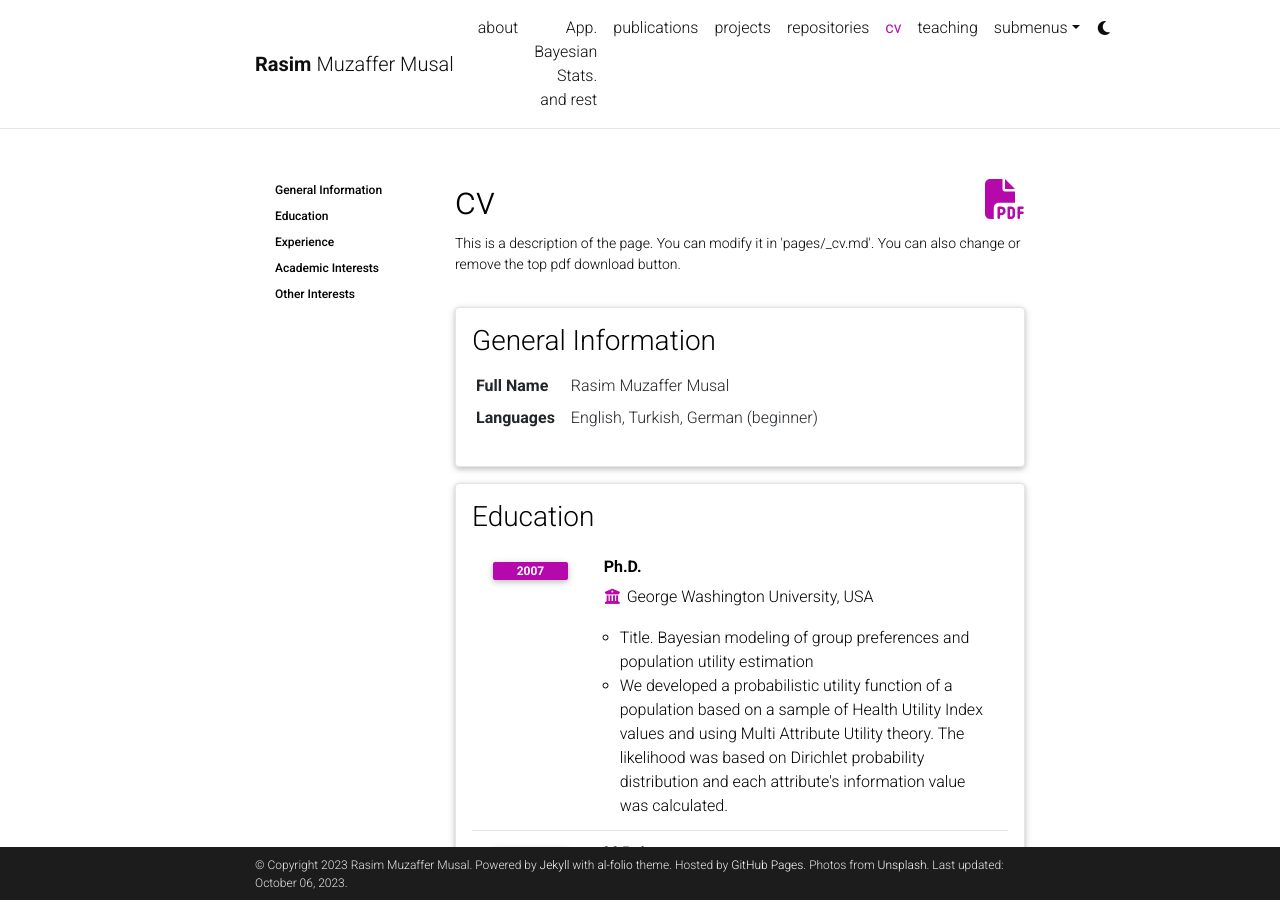
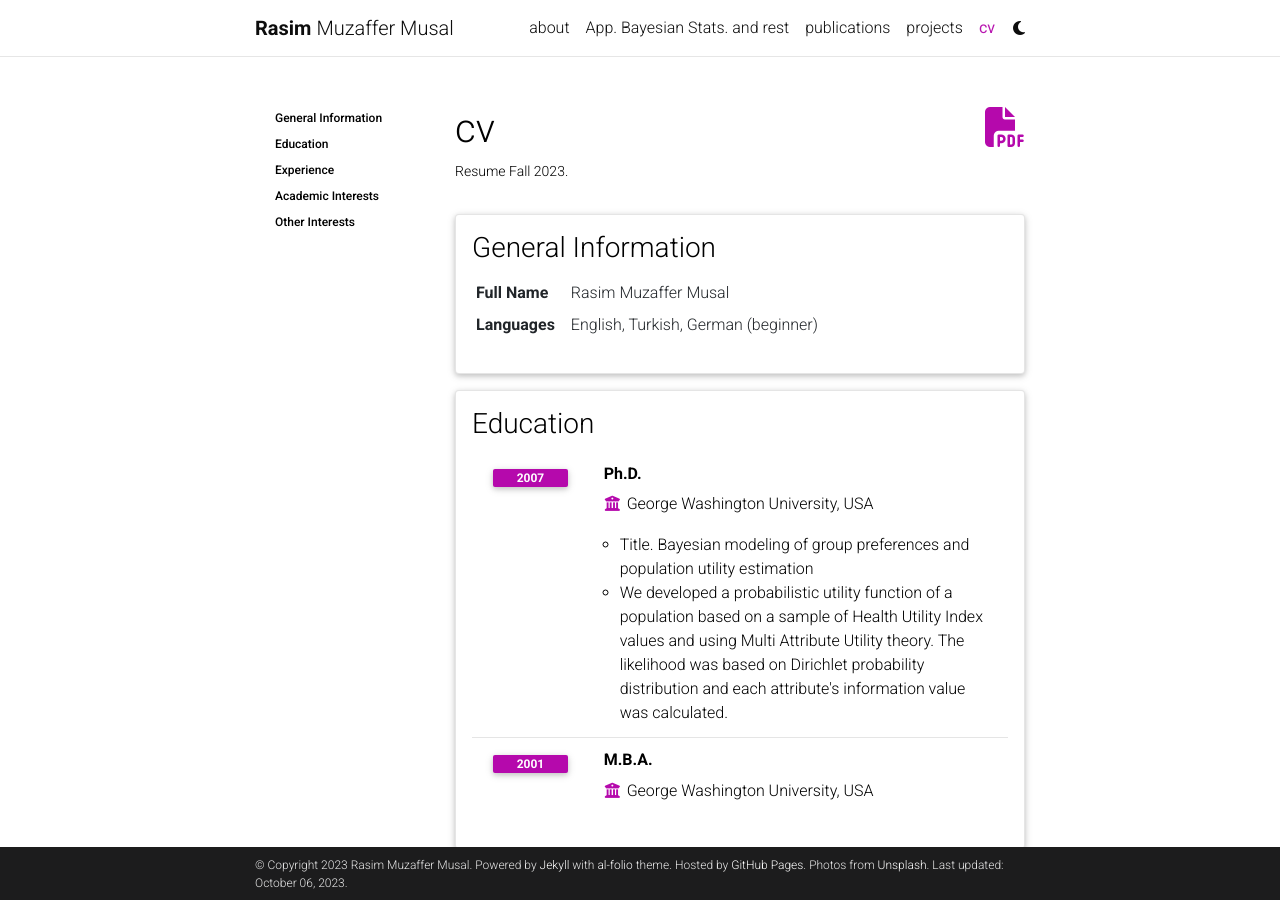
Before and after one commit to mmusal/mmusal.github.io, a Jekyll site: the page built from _pages/cv.md, in a window 1280 px wide and 900 px high. Built offline with Jekyll 4.4.1, drawn with Linux system fonts in a browser that asks for light colours; comment, search, counter and statistics services are not loaded; a style sheet for code colours, icons or effects is not loaded.

Commit message:
updated resume remove nav bar items

```diff
--- a/_pages/cv.md
+++ b/_pages/cv.md
@@ -5,7 +5,7 @@
 nav: true
 nav_order: 4
 cv_pdf: Musal_CV.pdf
-description: This is a description of the page. You can modify it in 'pages/_cv.md'. You can also change or remove the top pdf download button.
+description: Resume Fall 2023.
 toc:
   sidebar: left
 ---
```
Also changed, not shown: _pages/dropdown.md (+1 -1 lines), _pages/repositories.md (+1 -1 lines), _pages/teaching.md (+1 -1 lines), 2 other files.
